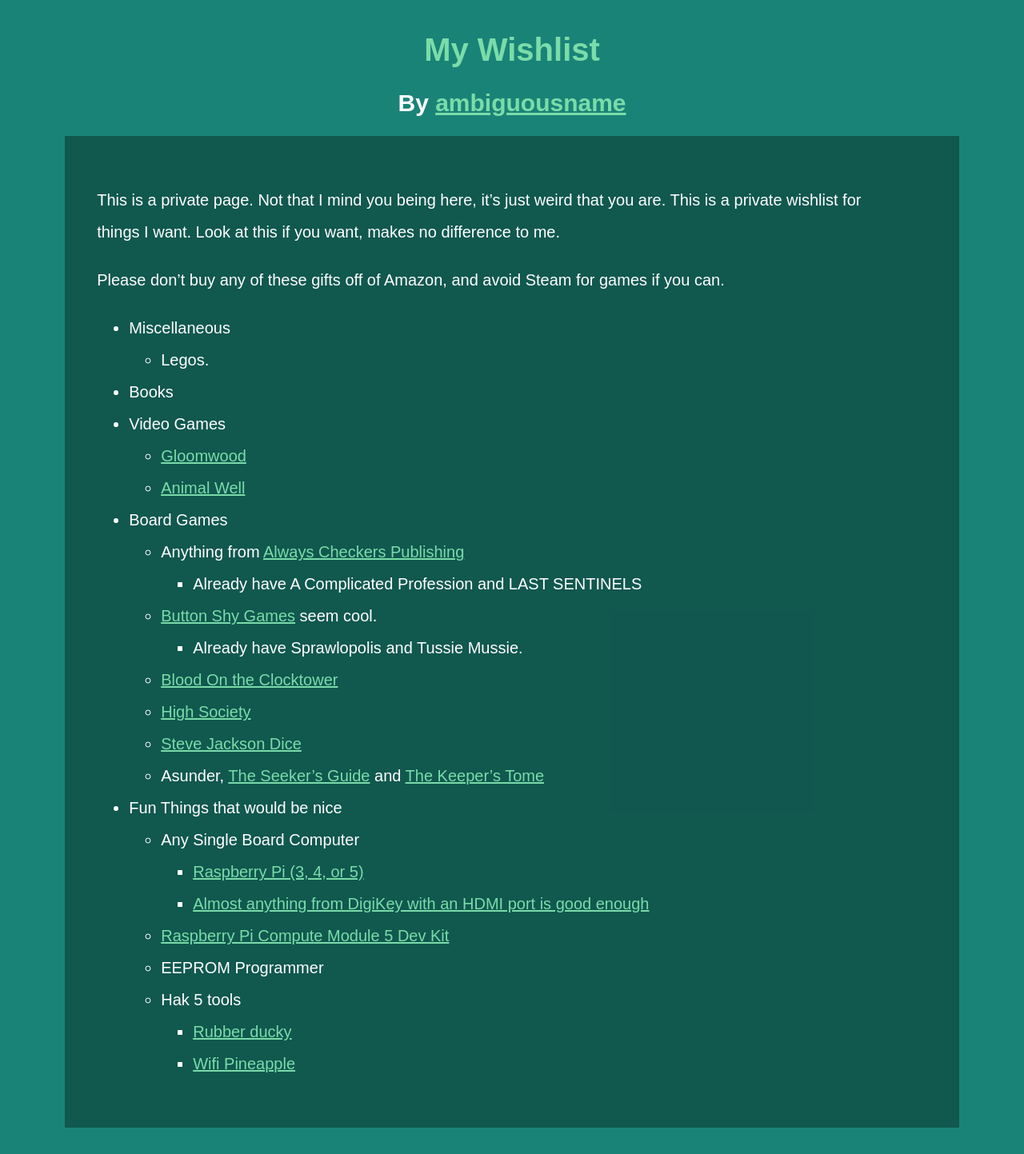
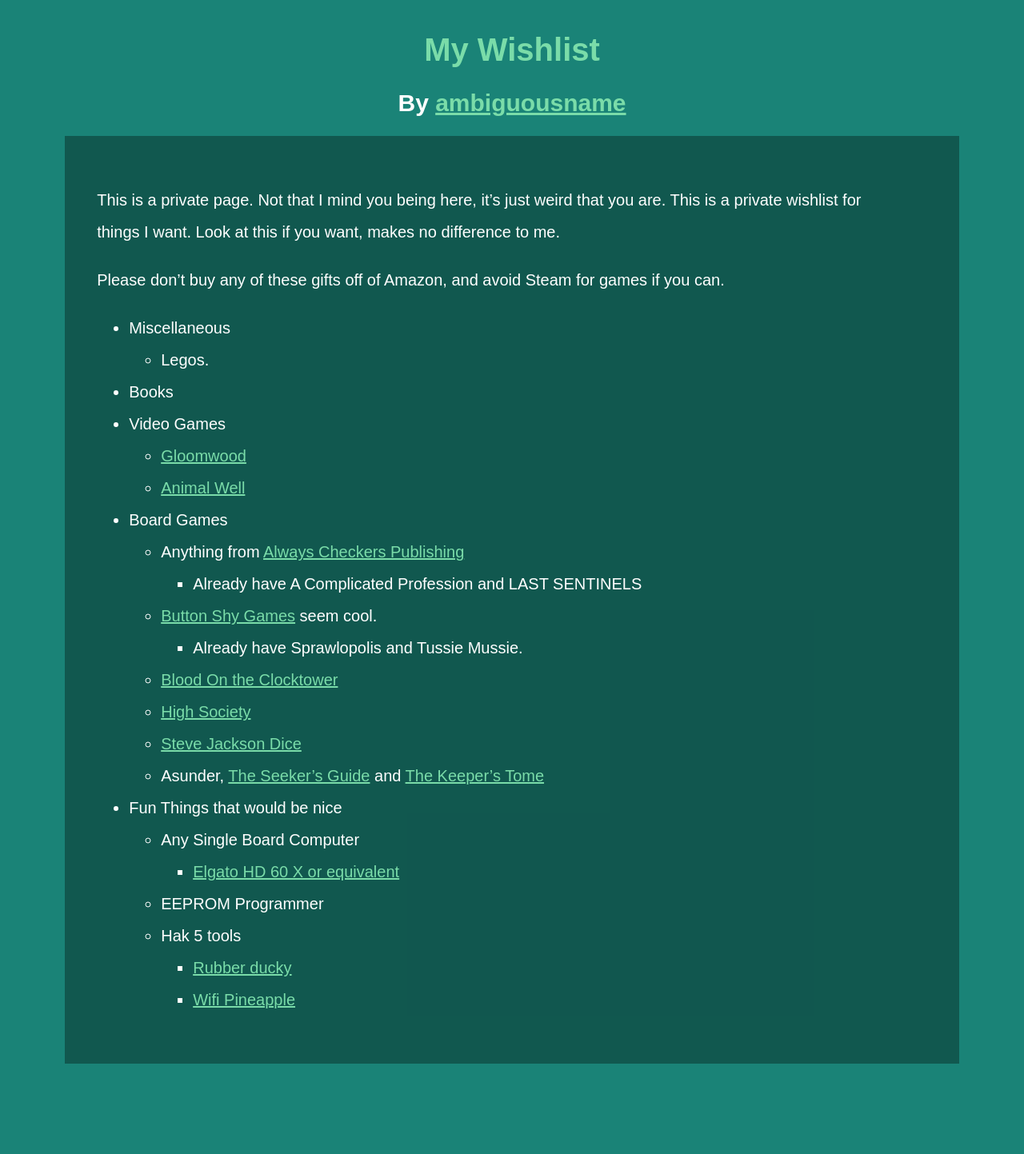
Before and after one commit to ambiguousname/ambiguousname.github.io, a Jekyll site: the page built from assets/wishlist.md, in a window 1280 px wide. Shown: the whole page at 80% size. Built offline with Jekyll 4.4.1, drawn with Linux system fonts in a browser that asks for light colours; after the commit the page ends 1363 px from its top, so only the background shows below that.

Commit message:
Update wishlist.md

```diff
--- a/assets/wishlist.md
+++ b/assets/wishlist.md
@@ -24,9 +24,7 @@
 	- Asunder, [The Seeker's Guide](https://giftedrebels.com/products/the-seekers-guide-hardcover?variant=41151010734246) and [The Keeper's Tome](https://giftedrebels.com/products/the-keepers-tome-hardcover)
 - Fun Things that would be nice
 	- Any Single Board Computer
-		- [Raspberry Pi (3, 4, or 5)](https://www.raspberrypi.com/products/)
-		- [Almost anything from DigiKey with an HDMI port is good enough](https://www.digikey.com/en/products/filter/single-board-computers-sbcs/933)
-	- [Raspberry Pi Compute Module 5 Dev Kit](https://www.digikey.com/en/products/detail/raspberry-pi/SC1750/25697951?s=N4IgTCBcDa4GwBYAcBaAygYQIwHYCsADCgHIAiIAugL5A&src=raspberrypi)
+		- [Elgato HD 60 X or equivalent](https://www.elgato.com/us/en/p/game-capture-hd60-x)
 	- EEPROM Programmer
 	- Hak 5 tools
 		- [Rubber ducky](https://hak5.org/products/usb-rubber-ducky)
```
